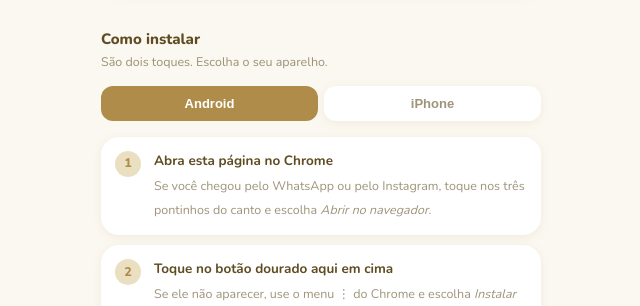
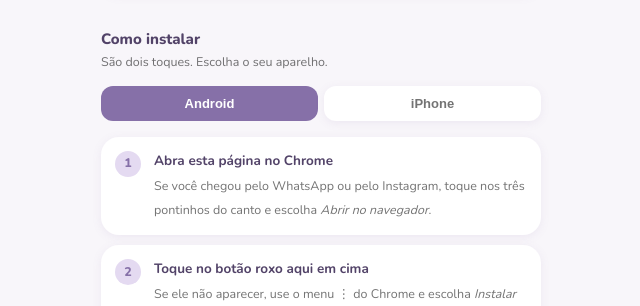
Before and after one commit to alanclebersantana/produ-o-com-firebase, a plain HTML site: page instalar.html in a window 1280 px wide. Shown: the part 480-786 px from the top of the page, without its empty margins (319-959 px from the left). Drawn offline with nearby package versions, Linux system fonts and the light colour scheme.

Commit message:
Add files via upload

```diff
--- a/instalar.html
+++ b/instalar.html
@@ -5,7 +5,7 @@
 <meta name="viewport" content="width=device-width,initial-scale=1,viewport-fit=cover">
 <title>Instalar o Minha Produção</title>
 <meta name="description" content="Como colocar o Minha Produção no seu celular, em dois toques.">
-<meta name="theme-color" content="#FBF8F1">
+<meta name="theme-color" content="#8670A8">
 <link rel="icon" href="icon-192.png">
 <link rel="preconnect" href="https://fonts.googleapis.com">
 <link rel="preconnect" href="https://fonts.gstatic.com" crossorigin>
@@ -13,10 +13,10 @@
 <style>
 *{box-sizing:border-box;margin:0;padding:0;-webkit-tap-highlight-color:transparent}
 :root{
-  /* Areia Dourada, em tom suave */
-  --accent:#B08C4A; --soft:#F1E7C9; --soft2:#EAE0C1; --bg:#FBF8F1; --card:#fff;
-  --text:#5F4C22; --dim:rgba(95,76,34,.6); --line:rgba(95,76,34,.12);
-  --sh:0 2px 10px rgba(160,130,60,.10); --sh2:0 10px 30px rgba(160,130,60,.18); --r:18px;
+  /* mesma paleta do app: Lavanda */
+  --accent:#8670A8; --soft:#EBE3F4; --soft2:#E4DAF1; --bg:#F8F6FA; --card:#fff;
+  --text:#524368; --dim:rgba(0,0,0,.55); --line:rgba(0,0,0,.08);
+  --sh:0 2px 10px rgba(134,112,168,.10); --sh2:0 10px 30px rgba(134,112,168,.18); --r:18px;
 }
 html{-webkit-text-size-adjust:100%}
 body{background:var(--bg);color:var(--text);font-family:'Nunito',-apple-system,'Segoe UI',sans-serif;
@@ -78,7 +78,7 @@ footer{text-align:center;font-size:11.5px;color:var(--dim);margin-top:36px}
   <p class="note">A instalação é feita pelo próprio navegador. Não baixa arquivo, não pede senha e não ocupa quase nada de espaço.</p>
 
   <div class="qr">
-    <img src="https://api.qrserver.com/v1/create-qr-code/?size=200x200&margin=8&color=B08C4A&data=https%3A%2F%2Falanclebersantana.github.io%2FMinha-Produ-o-%2Findex.html" alt="QR code para instalar o Minha Produção" loading="lazy">
+    <img src="https://api.qrserver.com/v1/create-qr-code/?size=200x200&margin=8&color=8670A8&data=https%3A%2F%2Falanclebersantana.github.io%2FMinha-Produ-o-%2Findex.html" alt="QR code para instalar o Minha Produção" loading="lazy">
     <p><b>Aponte a câmera</b>Para instalar no celular de outra pessoa da equipe, peça para ela apontar a câmera para este código.</p>
   </div>
 
@@ -93,7 +93,7 @@ footer{text-align:center;font-size:11.5px;color:var(--dim);margin-top:36px}
 
     <div class="panel on" id="p-android">
       <div class="step"><i>1</i><div><b>Abra esta página no Chrome</b><span>Se você chegou pelo WhatsApp ou pelo Instagram, toque nos três pontinhos do canto e escolha <em>Abrir no navegador</em>.</span></div></div>
-      <div class="step"><i>2</i><div><b>Toque no botão dourado aqui em cima</b><span>Se ele não aparecer, use o menu ⋮ do Chrome e escolha <em>Instalar app</em> ou <em>Adicionar à tela inicial</em>.</span></div></div>
+      <div class="step"><i>2</i><div><b>Toque no botão roxo aqui em cima</b><span>Se ele não aparecer, use o menu ⋮ do Chrome e escolha <em>Instalar app</em> ou <em>Adicionar à tela inicial</em>.</span></div></div>
       <div class="step"><i>3</i><div><b>Confirme em Instalar</b><span>O ícone do Minha Produção aparece na tela inicial, junto dos outros aplicativos.</span></div></div>
     </div>
 
```
